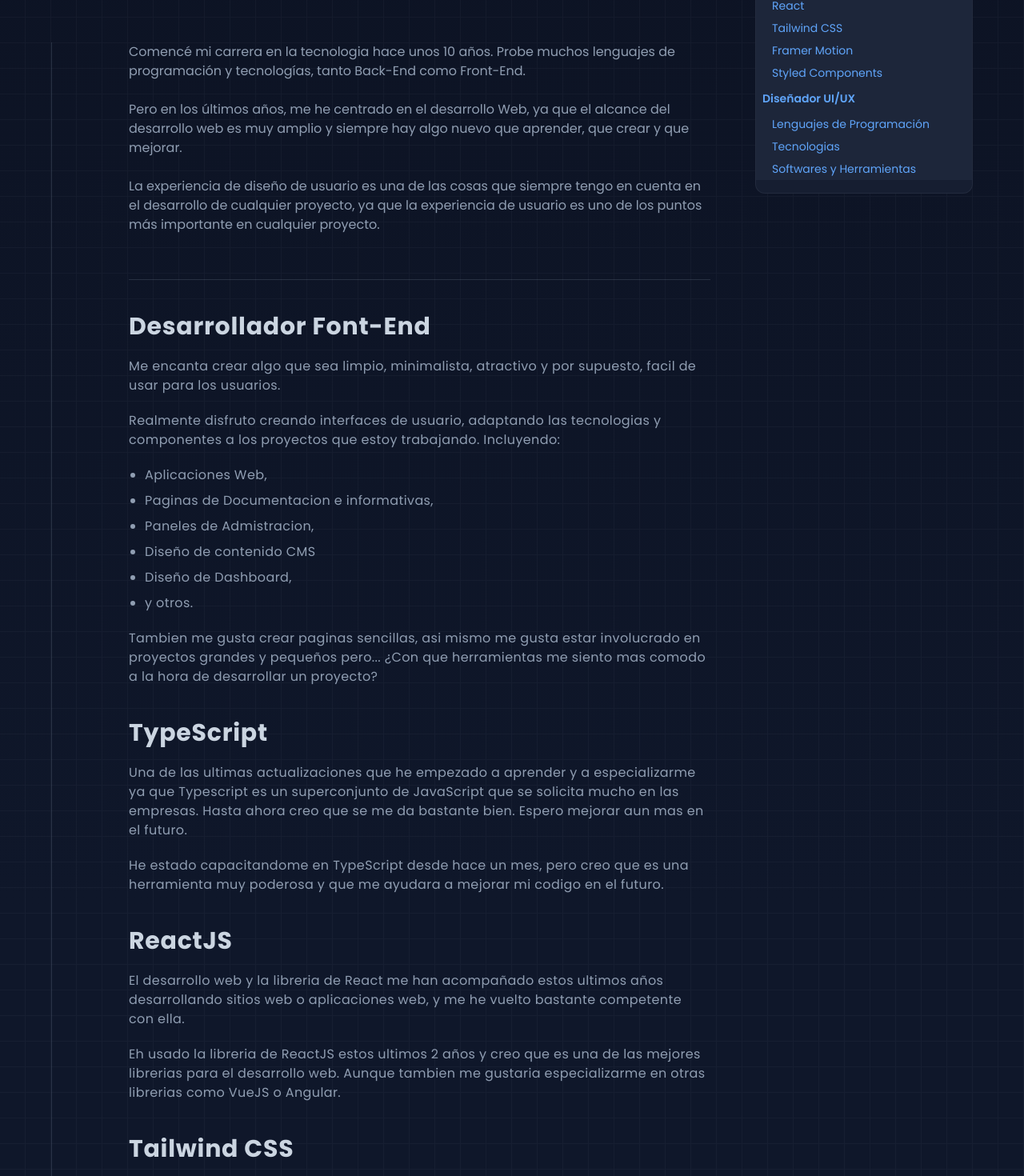
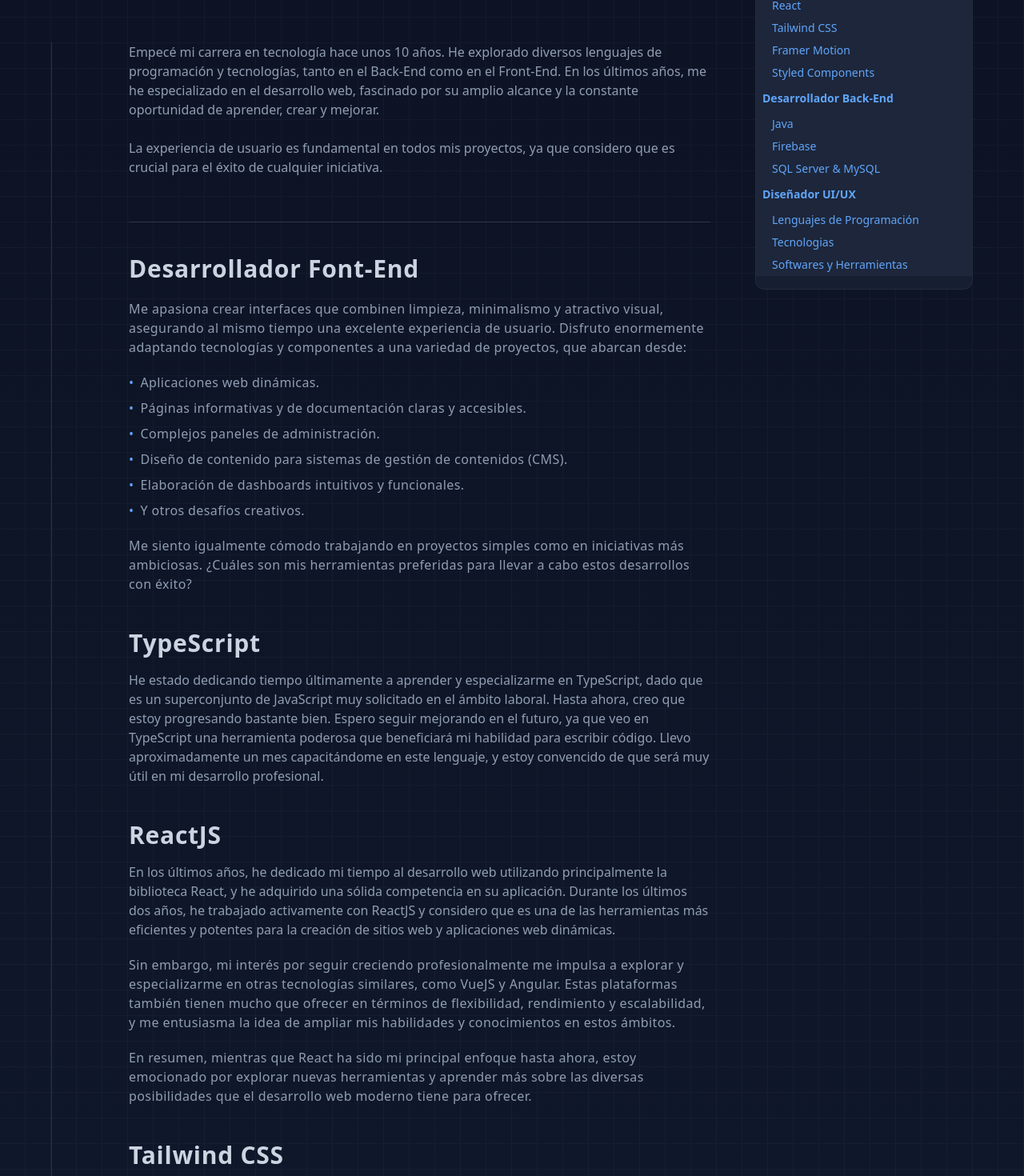
Before and after one commit to ImJars/Development-full-coding, a React (Vite) app: page /skills in a window 1280 px wide. Shown: the part 459-1929 px from the top of the page at 80% size. Built offline with nearby package versions, Linux system fonts and the light colour scheme.

Commit message:
Update skills

```diff
--- a/src/components/header.jsx
+++ b/src/components/header.jsx
@@ -48,7 +48,7 @@ function Header({ animateIcon, animateDiagon }) {
           }
         >
           <div className="w-full flex justify-between font-poppins items-center px-4 md:px-4 pt-4 pb-2">
-            <div className="flex space-x-3 items-center">
+            <div className="flex space-x-2 items-center">
               <div className="sm:mr-8 flex justify-center items-center mr-2">
                 <a href="/" className="flex justify-center items-center">
                   <div className="flex sm:text-xl font-bold space-x-0.5 ">
--- a/src/components/skills/indexSkill.jsx
+++ b/src/components/skills/indexSkill.jsx
@@ -9,11 +9,18 @@ function IndexSkill({
   subtitle_3,
   subtitle_4,
   subtitle_5,
+  title_3,
+  subtitle_back2,
+  subtitle_back3,
+  subtitle_back4,
+  animate_back,
+  animate_back2,
+  animate_back3,
+  animate_back4,
   title_2,
   subtitle_6,
   subtitle_7,
   subtitle_8,
-
   animate_1,
   animate_2,
   animate_3,
@@ -103,6 +110,32 @@ function IndexSkill({
                 </motion.a>
                 <motion.a
                   href="#uiux"
+                  animate={animate_back}
+                  whileHover={{ color: "#60A5FA" }}
+                  className="p-2 text-text-white-gray font-semibold"
+                >
+                  {title_3}
+                </motion.a>
+                <motion.a
+                  href="#framer"
+                  animate={animate_back2}
+                  whileHover={{ color: "#60A5FA" }}
+                  className="px-5 py-1"
+                >{subtitle_back2}</motion.a>
+                <motion.a
+                  href="#type"
+                  animate={animate_back3}
+                  whileHover={{ color: "#60A5FA" }}
+                  className="px-5 py-1"
+                >{subtitle_back3}</motion.a>
+                <motion.a
+                  href="#type"
+                  animate={animate_back4}
+                  whileHover={{ color: "#60A5FA" }}
+                  className="px-5 py-1"
+                >{subtitle_back4}</motion.a>
+                <motion.a
+                  href="#uiux"
                   animate={animate_7}
                   whileHover={{ color: "#60A5FA" }}
                   className="p-2 text-text-white-gray font-semibold"
--- a/src/components/skills/skill.jsx
+++ b/src/components/skills/skill.jsx
@@ -1,10 +1,10 @@
 import React from 'react'
 
-function Skill({ title, description_1, description_2 }) {
+function Skill({ title, description_1, description_2, description_3}) {
   return (
     <>
         <div
-            className='mt-10 mx-4 xl:mx-0'
+            className='mt-11 mx-4 xl:mx-0'
         >
             <h1
                 className='text-2xl sm:text-3xl font-bold text-text-white-gray tracking-wide'
@@ -12,7 +12,7 @@ function Skill({ title, description_1, description_2 }) {
                 { title }
             </h1>
             <h2
-                className='text-text-general tracking-wide mt-5 text-sm sm:text-base'
+                className='text-text-general mt-4 text-sm sm:text-base'
             >
                 { description_1 }
             </h2>
@@ -21,6 +21,11 @@ function Skill({ title, description_1, description_2 }) {
             >
                 { description_2 }
             </h3>
+            <h4
+                className='text-text-general tracking-wide mt-5 text-sm sm:text-base'
+            >
+                { description_3 }
+            </h4>
         </div>
     </>
   )
--- a/src/skills.jsx
+++ b/src/skills.jsx
@@ -4,7 +4,7 @@ import MainSkill from "./components/skills/mainSkill";
 import Skill from "./components/skills/skill";
 import Technologies from "./components/skills/technologies";
 import Tools from "./components/skills/tools";
-import HomeWraped from "./components/homeWraped"
+import HomeWraped from "./components/homeWraped";
 import Footer from "./footer";
 import { motion, useAnimation } from "framer-motion";
 import { useInView } from "react-intersection-observer";
@@ -76,6 +76,22 @@ function Skills() {
     threshold: 0.1,
     triggerOnce: false,
   });
+  const { ref: refAnimateBack, inView: viewAnimateBack } = useInView({
+    threshold: 0.1,
+    triggerOnce: false,
+  });
+  const { ref: refAnimateBack2, inView: viewAnimateBack2 } = useInView({
+    threshold: 0.1,
+    triggerOnce: false,
+  });
+  const { ref: refAnimateBack3, inView: viewAnimateBack3 } = useInView({
+    threshold: 0.1,
+    triggerOnce: false,
+  });
+  const { ref: refAnimateBack4, inView: viewAnimateBack4 } = useInView({
+    threshold: 0.1,
+    triggerOnce: false,
+  });
 
   const animate1 = useAnimation();
   const animate2 = useAnimation();
@@ -88,6 +104,10 @@ function Skills() {
   const animate10 = useAnimation();
   const animate11 = useAnimation();
   const animateScroll = useAnimation();
+  const animateBack = useAnimation();
+  const animateBack2 = useAnimation();
+  const animateBack3 = useAnimation();
+  const animateBack4 = useAnimation();
 
   useEffect(() => {
     const animationViews = [
@@ -101,6 +121,10 @@ function Skills() {
       viewAnimate9,
       viewAnimate10,
       viewAnimate11,
+      viewAnimateBack,
+      viewAnimateBack2,
+      viewAnimateBack3,
+      viewAnimateBack4,
     ];
 
     const animations = [
@@ -114,6 +138,10 @@ function Skills() {
       animate9,
       animate10,
       animate11,
+      animateBack,
+      animateBack2,
+      animateBack3,
+      animateBack4,
     ];
 
     for (let i = 0; i < animations.length; i++) {
@@ -162,6 +190,7 @@ function Skills() {
     viewAnimate9,
     viewAnimate10,
     viewAnimate11,
+    viewAnimateBack,
     animate1,
     animate2,
     animate3,
@@ -173,6 +202,10 @@ function Skills() {
     animate10,
     animate11,
     animateScroll,
+    animateBack,
+    animateBack2,
+    animateBack3,
+    animateBack4,
     viewAnimateScroll,
   ]);
 
@@ -213,7 +246,7 @@ function Skills() {
   return (
     <>
       <HomeWraped>
-        <section id="skills" className="w-full h-full text-white">
+        <section id="skills" className="w-full h-full text-white font-sans">
           <SkillSection className="pb-10 sm:pb-20 pt-40">
             <div className="content-wrapped block mx-auto">
               <SkillsSectionTitle className="pb-20 mx-4 xl:mx-0">
@@ -262,21 +295,17 @@ function Skills() {
                                         text-text-general text-sm sm:text-base space-y-6 mx-4 xl:mx-0"
                 >
                   <h1>
-                    Comencé mi carrera en la tecnologia hace unos 10 años. Probe
-                    muchos lenguajes de programación y tecnologías, tanto
-                    Back-End como Front-End.
+                    Empecé mi carrera en tecnología hace unos 10 años. He
+                    explorado diversos lenguajes de programación y tecnologías,
+                    tanto en el Back-End como en el Front-End. En los últimos
+                    años, me he especializado en el desarrollo web, fascinado
+                    por su amplio alcance y la constante oportunidad de
+                    aprender, crear y mejorar.
                   </h1>
-                  <h2>
-                    Pero en los últimos años, me he centrado en el desarrollo
-                    Web, ya que el alcance del desarrollo web es muy amplio y
-                    siempre hay algo nuevo que aprender, que crear y que
-                    mejorar.
-                  </h2>
                   <h3>
-                    La experiencia de diseño de usuario es una de las cosas que
-                    siempre tengo en cuenta en el desarrollo de cualquier
-                    proyecto, ya que la experiencia de usuario es uno de los
-                    puntos más importante en cualquier proyecto.
+                    La experiencia de usuario es fundamental en todos mis
+                    proyectos, ya que considero que es crucial para el éxito de
+                    cualquier iniciativa.
                   </h3>
                 </div>
                 <div ref={refAnimateScroll}>
@@ -284,32 +313,56 @@ function Skills() {
                     <h1 className="text-text-white-gray text-2xl sm:text-3xl font-bold tracking-wide">
                       Desarrollador Font-End
                     </h1>
-                    <h2 className="text-text-general text-sm sm:text-base tracking-wide mt-5">
-                      Me encanta crear algo que sea limpio, minimalista,
-                      atractivo y por supuesto, facil de usar para los usuarios.
-                    </h2>
                     <div className="mt-5 text-text-general text-sm sm:text-base tracking-wide">
                       <h1 className="mb-5">
-                        Realmente disfruto creando interfaces de usuario,
-                        adaptando las tecnologias y componentes a los proyectos
-                        que estoy trabajando. Incluyendo:
+                        Me apasiona crear interfaces que combinen limpieza,
+                        minimalismo y atractivo visual, asegurando al mismo
+                        tiempo una excelente experiencia de usuario. Disfruto
+                        enormemente adaptando tecnologías y componentes a una
+                        variedad de proyectos, que abarcan desde:
                       </h1>
-                      <ul className="list-disc ml-5 space-y-2">
-                        <li>Aplicaciones Web,</li>
-                        <li>Paginas de Documentacion e informativas,</li>
-                        <li>Paneles de Admistracion,</li>
-                        <li>Diseño de contenido CMS</li>
-                        <li>Diseño de Dashboard,</li>
-                        <li>y otros.</li>
+                      <ul className="list-none space-y-2 ">
+                        <li className="space-x-2">
+                          <font className="text-text-blue">&#8226;</font>
+                          <span>Aplicaciones web dinámicas.</span>
+                        </li>
+                        <li className="space-x-2">
+                          <font className="text-text-blue">&#8226;</font>
+                          <span>
+                            Páginas informativas y de documentación claras y
+                            accesibles.
+                          </span>
+                        </li>
+                        <li className="space-x-2">
+                          <font className="text-text-blue">&#8226;</font>
+                          <span>Complejos paneles de administración.</span>
+                        </li>
+                        <li className="space-x-2">
+                          <font className="text-text-blue">&#8226;</font>
+                          <span>
+                            Diseño de contenido para sistemas de gestión de
+                            contenidos (CMS).
+                          </span>
+                        </li>
+                        <li className="space-x-2">
+                          <font className="text-text-blue">&#8226;</font>
+                          <span>
+                            Elaboración de dashboards intuitivos y funcionales.
+                          </span>
+                        </li>
+                        <li className="space-x-2">
+                          <font className="text-text-blue">&#8226;</font>
+                          <span>Y otros desafíos creativos.</span>
+                        </li>
                       </ul>
                     </div>
                   </div>
                   <div className="text-text-general text-sm sm:text-base tracking-wide mt-5 mx-4 xl:mx-0">
                     <p>
-                      Tambien me gusta crear paginas sencillas, asi mismo me
-                      gusta estar involucrado en proyectos grandes y pequeños
-                      pero... ¿Con que herramientas me siento mas comodo a la
-                      hora de desarrollar un proyecto?
+                      Me siento igualmente cómodo trabajando en proyectos
+                      simples como en iniciativas más ambiciosas. ¿Cuáles son
+                      mis herramientas preferidas para llevar a cabo estos
+                      desarrollos con éxito?
                     </p>
                   </div>
                   <div>
@@ -317,10 +370,7 @@ function Skills() {
                       <Skill
                         title={"TypeScript"}
                         description_1={
-                          "Una de las ultimas actualizaciones que he empezado a aprender y a especializarme ya que Typescript es un superconjunto de JavaScript que se solicita mucho en las empresas. Hasta ahora creo que se me da bastante bien. Espero mejorar aun mas en el futuro."
-                        }
-                        description_2={
-                          "He estado capacitandome en TypeScript desde hace un mes, pero creo que es una herramienta muy poderosa y que me ayudara a mejorar mi codigo en el futuro."
+                          "He estado dedicando tiempo últimamente a aprender y especializarme en TypeScript, dado que es un superconjunto de JavaScript muy solicitado en el ámbito laboral. Hasta ahora, creo que estoy progresando bastante bien. Espero seguir mejorando en el futuro, ya que veo en TypeScript una herramienta poderosa que beneficiará mi habilidad para escribir código. Llevo aproximadamente un mes capacitándome en este lenguaje, y estoy convencido de que será muy útil en mi desarrollo profesional."
                         }
                       />
                     </div>
@@ -328,37 +378,86 @@ function Skills() {
                       <Skill
                         title={"ReactJS"}
                         description_1={
-                          "El desarrollo web y la libreria de React me han acompañado estos ultimos años desarrollando sitios web o aplicaciones web, y me he vuelto bastante competente con ella."
+                          "En los últimos años, he dedicado mi tiempo al desarrollo web utilizando principalmente la biblioteca React, y he adquirido una sólida competencia en su aplicación. Durante los últimos dos años, he trabajado activamente con ReactJS y considero que es una de las herramientas más eficientes y potentes para la creación de sitios web y aplicaciones web dinámicas."
                         }
-                        description_2={`Eh usado la libreria de ReactJS estos ultimos 2 años y creo que es una de las mejores librerias para el desarrollo web. Aunque tambien me gustaria especializarme en otras librerias como VueJS o Angular.`}
+                        description_2={`Sin embargo, mi interés por seguir creciendo profesionalmente me impulsa a explorar y especializarme en otras tecnologías similares, como VueJS y Angular. Estas plataformas también tienen mucho que ofrecer en términos de flexibilidad, rendimiento y escalabilidad, y me entusiasma la idea de ampliar mis habilidades y conocimientos en estos ámbitos.`}
+                        description_3={
+                          "En resumen, mientras que React ha sido mi principal enfoque hasta ahora, estoy emocionado por explorar nuevas herramientas y aprender más sobre las diversas posibilidades que el desarrollo web moderno tiene para ofrecer."
+                        }
                       />
                     </div>
                     <div ref={refAnimate4}>
                       <Skill
                         title={"Tailwind CSS"}
-                        description_1={`Por ahora, me encanta usar Tailwind CSS para diseñar, aunque he estado usando SCSS y CSS puro, creo que Tailwind CSS es una herramienta muy poderosa y facil de usar. Me siento muy comodo usandola.`}
-                        description_2={`Siempre hay cosas nuevas que aprender, y Tailwind CSS es una de esas cosas que me gustaria seguir aprendiendo y mejorando. Tanto como componentes, como personalizacion y diseño.`}
+                        description_1={`Me encanta trabajar con Tailwind CSS para diseño. Aunque también he utilizado SCSS y CSS puro, considero que Tailwind CSS es una herramienta extremadamente poderosa y fácil de dominar. Me siento muy cómodo utilizándola.`}
+                        description_2={`Siempre estoy interesado en aprender cosas nuevas, y Tailwind CSS es una de esas herramientas que quiero seguir explorando y perfeccionando, tanto en la creación de componentes como en la personalización y el diseño.`}
                       />
                     </div>
                     <div ref={refAnimate5}>
                       <Skill
                         title={"Framer Motion"}
-                        description_1={`Cuando se trata de las animaciones me gusta utlizar Framer Motion, crear animaciones para Javascript nunca habia sido tan facil y divertido. Me encanta usarlo y crear animaciones para mis proyectos. Es una herramienta muy poderosa y facil de usar.`}
+                        description_1={`Cuando se trata de animaciones, Framer Motion se ha convertido en mi herramienta preferida. Crear animaciones para JavaScript nunca había sido tan sencillo y gratificante como con esta biblioteca. Me encanta la facilidad con la que puedo dar vida a mis proyectos mediante sus potentes capacidades. Es increíblemente accesible y versátil, permitiéndome explorar nuevas ideas y mejorar la experiencia visual de mis aplicaciones de manera fluida y eficiente.`}
                       />
                     </div>
                     <div ref={refAnimate6}>
                       <Skill
                         title={"Styled Components"}
-                        description_1={`Styled Components es una herramienta que me gusta usar para crear componentes reutilizables y personalizados en mis proyectos. Es una herramienta muy poderosa y facil de usar. Ya que conjunto a ReactJS, me permite crear componentes aun mas personalizados.`}
+                        description_1={`Styled Components se ha convertido en una herramienta fundamental en mis proyectos, gracias a su capacidad para crear componentes reutilizables y completamente personalizados. Su poder y facilidad de uso son impresionantes. Integrada con ReactJS, esta herramienta no solo simplifica la creación de componentes, sino que también potencia mi capacidad para diseñar interfaces altamente personalizadas y eficientes.`}
+                      />
+                    </div>
+                  </div>
+                  <div
+                    ref={refAnimateBack}
+                    className="mt-10 pt-10 mx-4 xl:mx-0 border-t border-text-general border-opacity-20"
+                  >
+                    <h1 className="text-text-white-gray text-2xl sm:text-3xl font-bold tracking-wide">
+                      Desarrollador Back-End
+                    </h1>
+                    <div className="mt-5 text-text-general text-sm sm:text-base tracking-wide">
+                      <h1 className="mb-5">
+                        Mi trabajo en el backend se centra en diseñar sistemas
+                        robustos y escalables que aseguren un rendimiento óptimo
+                        y una alta seguridad. Disfruto adaptando soluciones a
+                        una variedad de proyectos, desde aplicaciones web hasta
+                        plataformas complejas, mientras me enfoco en crear
+                        interfaces limpias y minimalistas que mejoren la
+                        experiencia del usuario. Mi objetivo es siempre
+                        optimizar el código y aplicar las mejores prácticas para
+                        garantizar la funcionalidad, la eficiencia y la
+                        seguridad del sistema.
+                      </h1>
+                    </div>
+                  </div>
+                  <div>
+                    <div ref={refAnimateBack2}>
+                      <Skill
+                        title={"Java"}
+                        description_1={
+                          "Durante mi estancia en la universidad y durante mi año de formación en ALURA he estado aprendiendo los fundamentos del lenguaje y desarrollando habilidades básicas en programación orientada a objetos. Estoy emocionado por seguir explorando Java y expandir mi conocimiento en frameworks como Spring para aplicaciones web y empresariales."
+                        }
+                      />
+                    </div>
+                    <div ref={refAnimateBack3}>
+                      <Skill
+                        title={"Firebase"}
+                        description_1={
+                          "Me apasiona trabajar con Firebase para el desarrollo de aplicaciones. Aunque he utilizado otras tecnologías como bases de datos SQL y MySQL directamente, Firebase ofrece una plataforma extremadamente poderosa y fácil de aprender. Me siento muy cómodo trabajando con sus servicios integrados como autenticación, bases de datos en tiempo real y almacenamiento en la nube. Siempre estoy motivado por aprender nuevas funcionalidades que Firebase ofrece, especialmente en la creación de aplicaciones complejas y escalables. La flexibilidad y la capacidad de personalización que proporciona Firebase hacen que sea una herramienta fascinante para mejorar la experiencia del usuario y optimizar el rendimiento de las aplicaciones."
+                        }
+                      />
+                    </div>
+                    <div ref={refAnimateBack4}>
+                      <Skill
+                        title={"SQL Server & MySQL"}
+                        description_1={
+                          "He trabajado directamente con MySQL y SQL para desarrollar aplicaciones debido a su robustez y versatilidad. Disfruto especialmente optimizando consultas y diseñando bases de datos relacionales complejas y escalables. Siempre estoy motivado por aprender nuevas técnicas que mejoren el rendimiento y la eficiencia de las aplicaciones utilizando MySQL y SQL."
+                        }
                       />
                     </div>
                   </div>
                   <div ref={refAnimate7} className="mt-10">
                     <MainSkill
                       title={"Diseñador UI/UX"}
-                      description_1={`Diseñar interfaces de usuario es un trabajo en el que soy muy bueno y he sido diseñador desde hace varios años atras, no solamente en el desarrollo web, sino tambien en desarrollo movil y de escritorio.`}
-                      description_2={`Siempre estoy pensando en cómo crear la mejor experiencia de usuario posible, además de crear interfaces de usuario visualmente atractivas.`}
-                      description_3={`El mayor desafío es encontrar el equilibrio entre la creación de una excelente interfaz de usuario y una experiencia de usuario increíble. Que se adapte a las necesidades de los usuarios y que al mismo tiempo no sea invasiva visualmente.`}
+                      description_1={`Diseñar interfaces de usuario es mi especialidad, con varios años de experiencia tanto en desarrollo web como en móvil y de escritorio. Siempre me esfuerzo por crear experiencias de usuario excepcionales y visualmente atractivas. Mi mayor desafío radica en lograr un equilibrio perfecto entre una interfaz excelente y una experiencia de usuario increíble que satisfaga las necesidades del usuario sin ser visualmente abrumadora.`}
                     />
                   </div>
                   <div>
@@ -386,7 +485,9 @@ function Skills() {
                       <div className="flex flex-wrap gap-4 mt-5">
                         <Technologies title={"SQL Server"} />
                         <Technologies title={"MySQL"} />
+                        <Technologies title={"Firebase"} />
                         <Technologies title={"Tailwind CSS"} />
+                        <Technologies title={"GSAP"} />
                         <Technologies title={"Styled Components"} />
                         <Technologies title={"Framer Motion"} />
                         <Technologies title={"Bootstrap"} />
@@ -404,6 +505,8 @@ function Skills() {
                         <Tools title={"Git"} />
                         <Tools title={"Github"} />
                         <Tools title={"Photoshop"} />
+                        <Tools title={"Illustrator"} />
+                        <Tools title={"After Effects"} />
                         <Tools title={"Figma"} />
                         <Tools title={"InVision"} />
                         <Tools title={"Sony Vegas Pro"} />
@@ -421,6 +524,14 @@ function Skills() {
                 subtitle_3={"Tailwind CSS"}
                 subtitle_4={"Framer Motion"}
                 subtitle_5={"Styled Components"}
+                title_3={"Desarrollador Back-End"}
+                subtitle_back2={"Java"}
+                subtitle_back3={"Firebase"}
+                subtitle_back4={"SQL Server & MySQL"}
+                animate_back={animateBack}
+                animate_back2={animateBack2}
+                animate_back3={animateBack3}
+                animate_back4={animateBack4}
                 title_2={"Diseñador UI/UX"}
                 subtitle_6={"Lenguajes de Programación"}
                 subtitle_7={"Tecnologias"}
```
